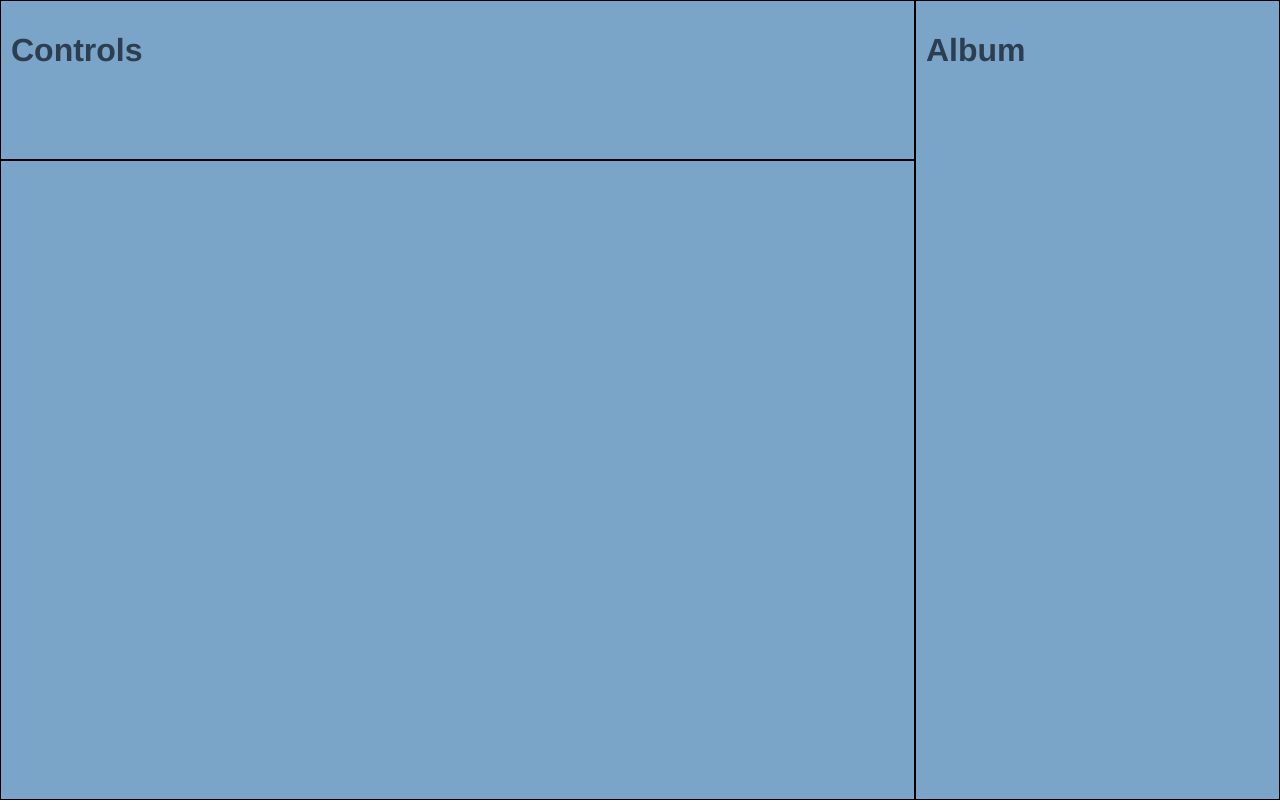
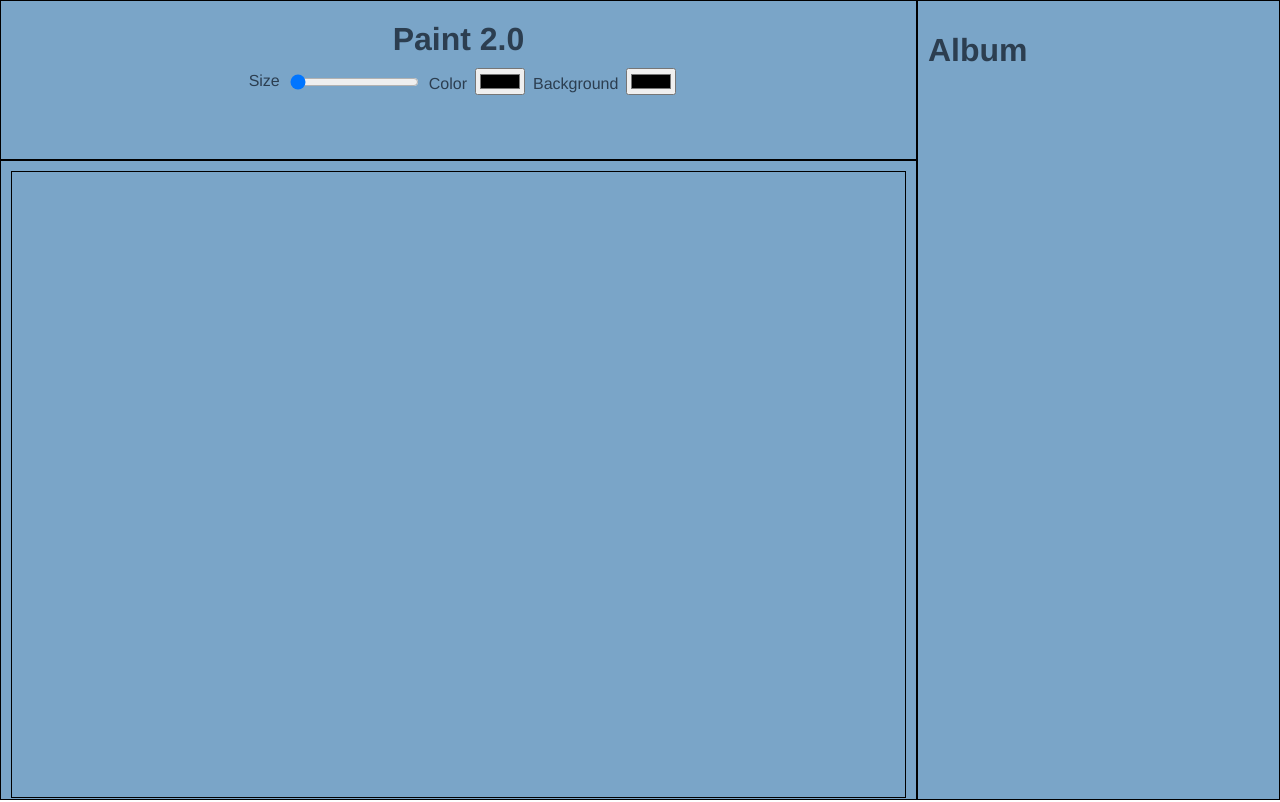
Before and after one commit to Darkmift/Vue-Canvas, a Vue app in the folder client/: page / in a window 1280 px wide. Built offline with nearby package versions, Linux system fonts and the light colour scheme.

Commit message:
added range,colopicker input,styles file

```diff
--- /dev/null
+++ b/client/src/components/ColorPicker.vue
@@ -0,0 +1,29 @@
+<template>
+	<div class="color-picker">
+		<label for="favcolor">{{ label }}</label>
+		<input
+			type="color"
+			name="favcolor"
+			v-model="colorValue"
+			@input="$emit('newColor', colorValue)"
+		/>
+	</div>
+</template>
+
+<style scoped lang="scss">
+label {
+	padding: 0 8px;
+}
+</style>
+
+<script>
+export default {
+	name: "Color-Picker",
+	props: {
+		label: String,
+	},
+	data() {
+		return { colorValue: "#000" };
+	},
+};
+</script>
--- a/client/src/components/Controls.vue
+++ b/client/src/components/Controls.vue
@@ -1,11 +1,46 @@
 <template>
-	<div class="controls">
-		<h1>Controls</h1>
+	<div class="controls flex-center">
+		<h1 class="title">Paint 2.0</h1>
+		<div class="control-container flex-center">
+			<div class="flex-center flex-row">
+				<range-input
+					label="Size"
+					@newRange="handleInputChange('range', $event)"
+				/>
+				<!-- picker color draw -->
+				<color-picker
+					label="Color"
+					@newColor="handleInputChange('color', $event)"
+				/>
+				<!-- picker background -->
+				<color-picker
+					label="Background"
+					@newColor="handleInputChange('background', $event)"
+				/>
+			</div>
+		</div>
 	</div>
 </template>
 
-<style scoped></style>
+<style scoped lang="scss">
+.controls {
+	.title {
+		margin: 10px;
+		text-align: center;
+	}
+}
+</style>
 
 <script>
-export default { name: "Controls" };
+import colorPicker from "./ColorPicker";
+import rangeInput from "./RangeInput";
+export default {
+	components: { colorPicker, rangeInput },
+	name: "Controls",
+	methods: {
+		handleInputChange(type, event) {
+			console.log({ type, event });
+		},
+	},
+};
 </script>
--- a/client/src/components/DrawScreen.vue
+++ b/client/src/components/DrawScreen.vue
@@ -13,6 +13,9 @@
 </template>
 
 <style scoped>
+.canvas {
+	border: 1px solid #000;
+}
 </style>
 
 <script>
--- /dev/null
+++ b/client/src/components/RangeInput.vue
@@ -0,0 +1,41 @@
+<template>
+	<div class="color-picker flex-row">
+		<label for="favcolor">{{ label }}</label>
+		<input
+			type="range"
+			name="vol"
+			:min="min"
+			:max="max"
+			v-model="rangeValue"
+			@input="$emit('newRange', +rangeValue)"
+		/>
+	</div>
+</template>
+
+<style scoped lang="scss">
+.color-picker {
+	label {
+		padding: 0 8px;
+	}
+}
+</style>
+
+<script>
+export default {
+	name: "Range-Picker",
+	props: {
+		label: String,
+		min: {
+			type: Number,
+			default: 1,
+		},
+		max: {
+			type: Number,
+			default: 50,
+		},
+	},
+	data() {
+		return { rangeValue: 0 };
+	},
+};
+</script>
--- a/client/src/main.js
+++ b/client/src/main.js
@@ -3,6 +3,8 @@ import App from './App.vue';
 import store from './store';
 
 Vue.config.productionTip = false;
+import '@/styles/styles.scss';
+
 
 new Vue({
     store,
--- /dev/null
+++ b/client/src/styles/styles.scss
@@ -0,0 +1,18 @@
+.flex {
+    display: flex;
+}
+
+.flex-column {
+    @extend .flex;
+    flex-direction: column;
+}
+
+.flex-row {
+    @extend .flex;
+    flex-direction: row;
+}
+
+.flex-center {
+    justify-content: center;
+    align-items: center;
+}
```
Also changed, not shown: 2 other files (tests, documents, lock files or other folders).
